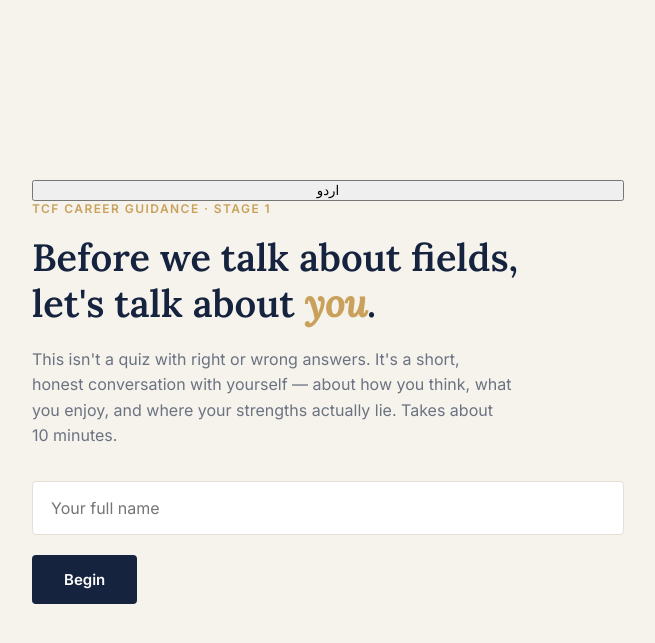
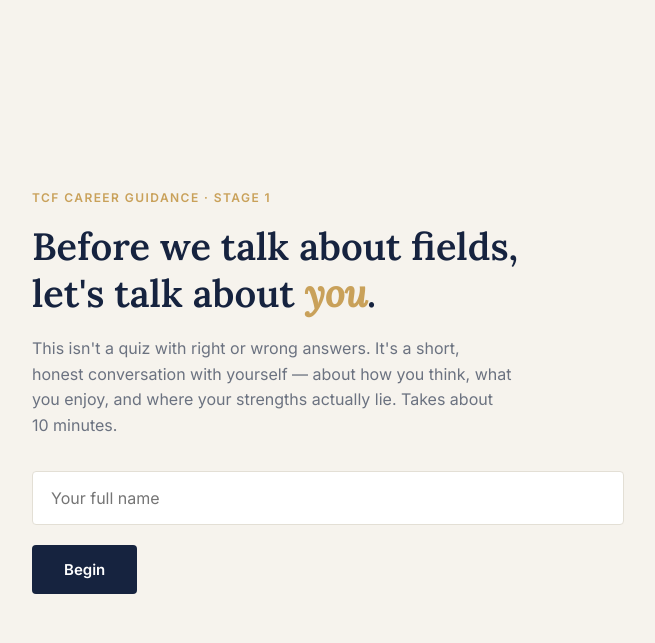
Before and after one commit to javedqarib332-art/CareerPilot-The-Citizens-Foundation-College, a Flask app: page / in a window 1280 px wide. Shown: the top 643 px of the page, without its empty margins (312-967 px from the left). Run offline with Flask 3, Linux system fonts and the light colour scheme; some libraries are stand-ins or nearby versions; some web fonts are replaced.

Commit message:
Update index.html

```diff
--- a/templates/index.html
+++ b/templates/index.html
@@ -12,16 +12,14 @@
 
 <div class="wrap">
 
-  <button class="lang-toggle" id="lang-toggle" type="button">اردو</button>
-
   <!-- SCREEN: Welcome -->
   <section id="screen-welcome" class="screen active">
-    <div class="eyebrow" id="t-eyebrow">TCF Career Guidance &middot; Stage 1</div>
-    <h1 id="t-heading">Before we talk about fields,<br>let's talk about <em>you</em>.</h1>
-    <p class="lede" id="t-lede">This isn't a quiz with right or wrong answers. It's a short, honest conversation with yourself — about how you think, what you enjoy, and where your strengths actually lie. Takes about 10 minutes.</p>
+    <div class="eyebrow">TCF Career Guidance &middot; Stage 1</div>
+    <h1>Before we talk about fields,<br>let's talk about <em>you</em>.</h1>
+    <p class="lede">This isn't a quiz with right or wrong answers. It's a short, honest conversation with yourself — about how you think, what you enjoy, and where your strengths actually lie. Takes about 10 minutes.</p>
 
     <div id="resume-banner" class="resume-banner" style="display:none;">
-      <p id="t-resume-text">Looks like you have an assessment in progress.</p>
+      <p>Looks like you have an assessment in progress.</p>
       <div style="display:flex; gap:10px;">
         <button class="btn-primary" id="btn-resume" style="flex:1;">Resume</button>
         <button class="btn-secondary-outline" id="btn-restart" style="flex:1; margin-top:0;">Start Over</button>
@@ -51,7 +49,7 @@
   <!-- SCREEN: Skills (rating + reason) -->
   <section id="screen-skills" class="screen">
     <div class="progress-track"><div class="progress-fill" id="progress-fill-skills"></div></div>
-    <div class="q-meta" id="t-skills-section">Section 3 of 3 — Skills</div>
+    <div class="q-meta">Section 3 of 3 — Skills</div>
     <div class="q-card">
       <p class="q-text" id="skill-text">Loading...</p>
       <div class="scale skill-scale" id="skill-scale">
@@ -69,17 +67,17 @@
   <!-- SCREEN: Processing -->
   <section id="screen-loading" class="screen">
     <div class="loader"></div>
-    <p class="lede" id="t-loading">Reading through your answers...</p>
+    <p class="lede">Reading through your answers...</p>
   </section>
 
   <!-- SCREEN: Report -->
   <section id="screen-report" class="screen">
-    <div class="eyebrow" id="t-results-eyebrow">Your Results</div>
+    <div class="eyebrow">Your Results</div>
     <h1 id="report-name">Directions worth exploring</h1>
     <div id="radar-container" style="margin-bottom: 24px;"></div>
     <div class="fields-grid" id="fields-grid"></div>
     <p class="lede" id="report-reason"></p>
-    <p class="disclaimer" id="t-disclaimer">This isn't a final decision — it's a starting point for your counselling session. A TCF counsellor will go through this with you.</p>
+    <p class="disclaimer">This isn't a final decision — it's a starting point for your counselling session. A TCF counsellor will go through this with you.</p>
     <button class="btn-secondary" id="btn-download-pdf">Download PDF</button>
   </section>
 
```
